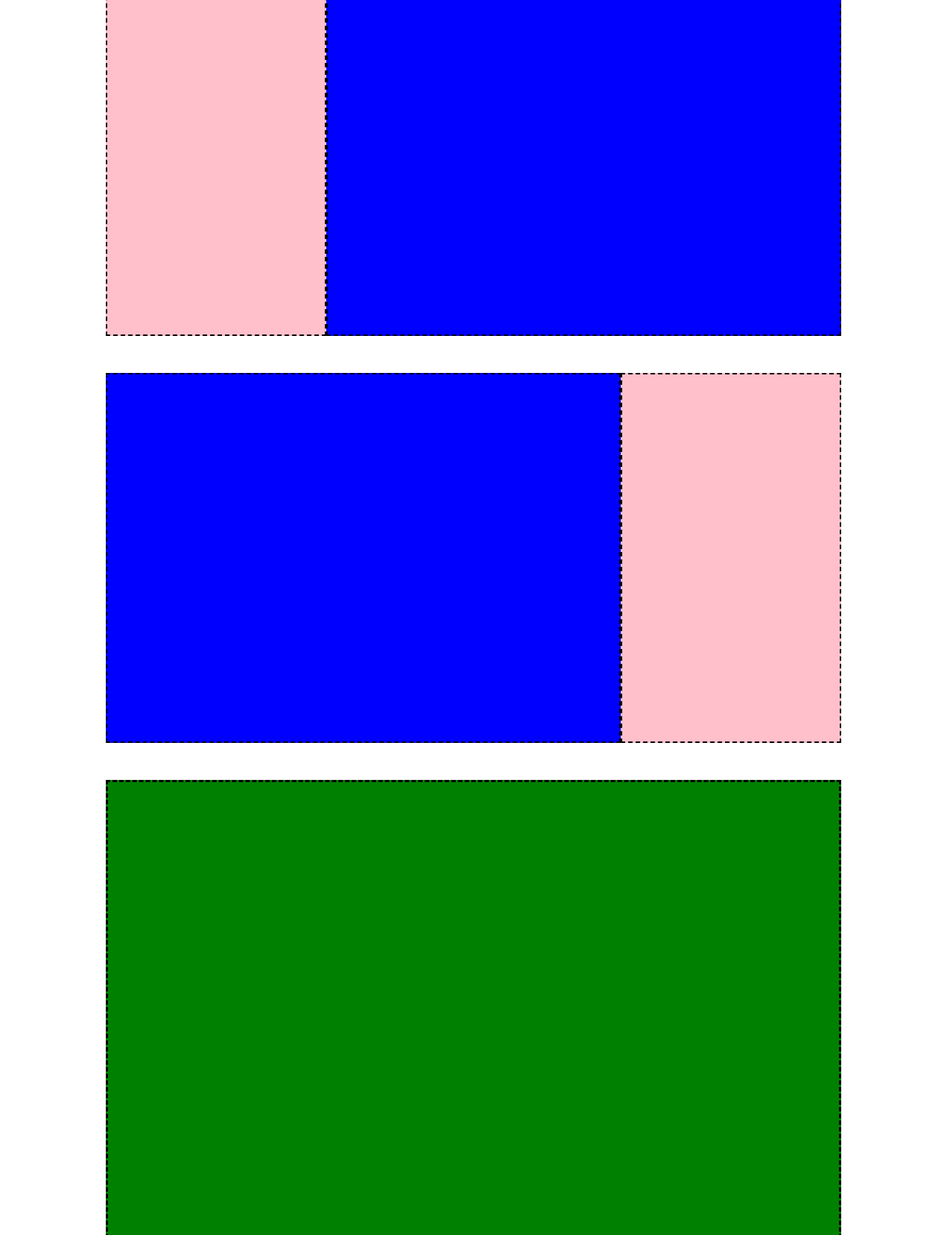
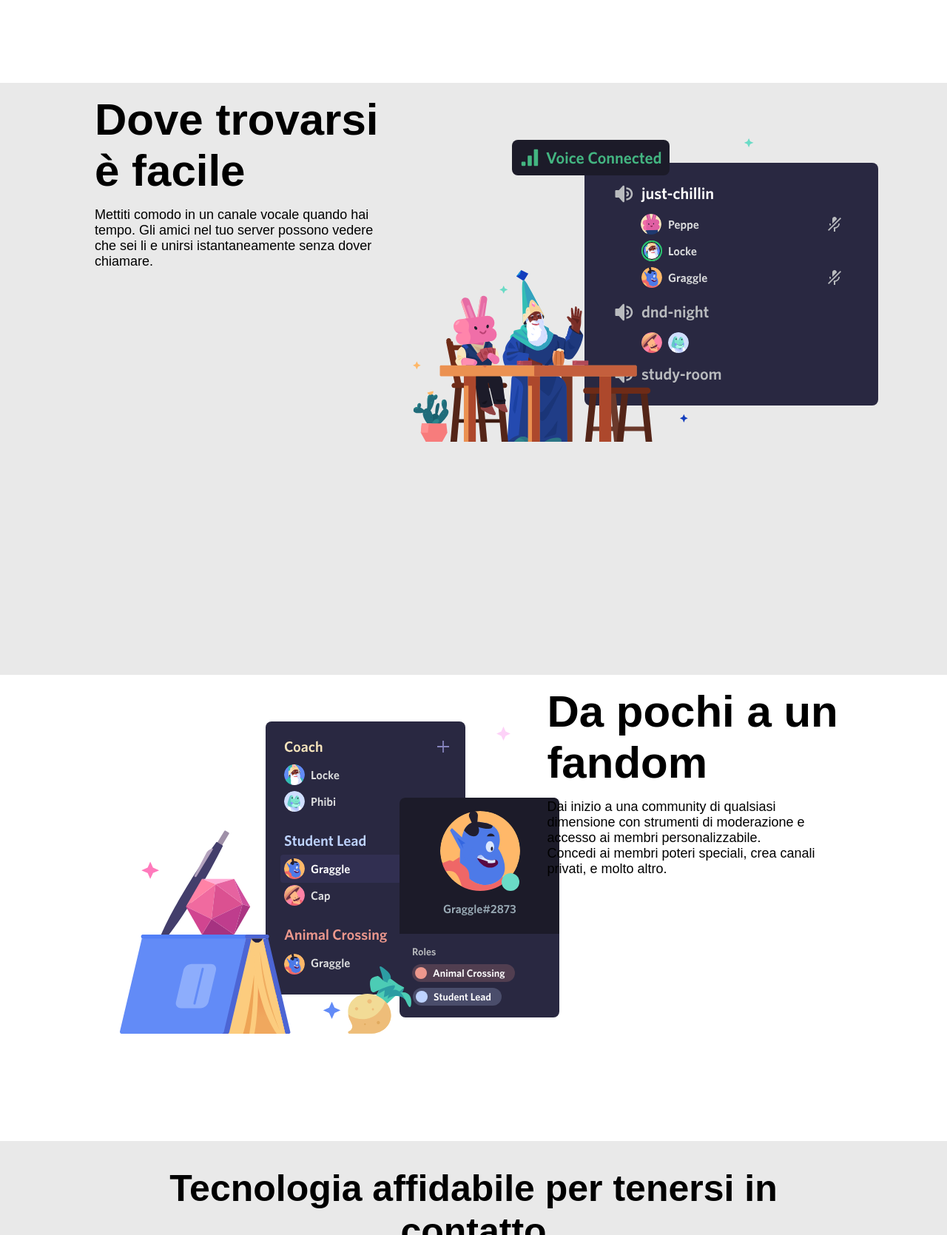
Before and after one commit to riccardotrezzi/htmlcss-discord, a plain HTML site: page index.html in a window 1280 px wide. Shown: the part 1131-2800 px from the top of the page at 74% size. Drawn offline with Linux system fonts and the light colour scheme; a web font is replaced by a local one.

Commit message:
Fine Main

```diff
--- a/css/style.css
+++ b/css/style.css
@@ -33,6 +33,34 @@ h1{
     padding: 10px;
 }
 
+.h2-1{
+    font-size: 60px;
+    color: black;
+}
+
+#h2-2{
+    font-size: 50px;
+    text-align: center;
+    color: black;
+}
+
+#main-2-p{
+    font-size: 20px;
+    text-align: center;
+    color: black;
+    margin-top: 20px;
+}
+
+.main-1-p{
+    margin-top: 15px;
+    font-size: 18px;
+}
+
+#title-CTA{
+    text-align: center;
+    font-size: 35px;
+    background-image: url(../img/stars.svg);
+}
 /*General*/
 .container{
     margin: 0 auto;
@@ -42,7 +70,7 @@ h1{
 header{
     background-image: url(../img/jumbo.png);
     background-size: cover;
-    margin-bottom: 20px;
+    margin-bottom: 100px;
     max-width: 100%;
     min-height: 500px;
 }
@@ -51,17 +79,21 @@ header > section{
     margin: 50px 0 0 0;
 }
 
-
 main aside{
-    width: 70%;
+    display: flex;
+    width: 60%;
 }
 
 main article{
-    width: 30%;
+    width: 40%;
+}
+
+.background-3{
+    min-height: 800px;
+    background-color: rgb(233, 233, 233);
 }
 
 /*Button*/
-
 .button-1{
     background-color: white;
     border-radius: 10px;
@@ -69,7 +101,6 @@ main article{
     padding: 5px 5px;
     margin: 5px 0;
 }
-
 
 .button-2{
     background-color: white;
@@ -87,6 +118,16 @@ main article{
     box-shadow: 0 0 20px rgba(0, 0, 0, 0.715);
 }
 
+.button-4{
+    display: flex;
+    background-color: #7289da;
+    border-radius: 10px;
+    width: max-content;
+    padding: 10px;
+    box-shadow: 0 0 20px #7289da9b;
+    margin-top: 20px;
+}
+
 .button-2 > a{
     text-decoration: none;
     color: black
@@ -96,6 +137,13 @@ main article{
     text-decoration: none;
     color: rgb(255, 255, 255);
 }
+
+.button-4 > a{
+    text-decoration: none;
+    color: rgb(255, 255, 255);
+    font-size: 30px;
+}
+
 
 /*Header*/
 .un-menu{
@@ -131,8 +179,12 @@ a {
     text-align: end;
     width: 25%;
 }
-
-
+.box-1{
+    display: flex;
+    flex-direction: column;
+    margin: 10px;
+    width: 60%;
+}
 
 /*Flex Container*/
 
@@ -158,26 +210,71 @@ a {
     justify-content: space-around;
 }
 
-.box-1{
+.flex-container-2{
+    display: flex;
+    padding: 15px;
+    margin-bottom: 100px;
+}
+
+.flex-container-3{
+    display: flex;
+    flex-direction: row-reverse;
+    padding-top: 15px;
+    margin-bottom: 100px;
+}
+
+.cta-main{
     display: flex;
     flex-direction: column;
-    margin: 10px;
-    width: 60%;
+    align-items: center;
 }
 
 /*Main*/
+.flex-container-2 > aside{
+    min-height: 500px;
+}
+
+.flex-container-2 > article{
+    min-height: 500px;
+
+}
+
+.flex-container-3 > aside{
+
+    min-height: 500px;
+}
+
+.flex-container-3 > article{
+
+    min-height: 500px;
+}
+
+.flex-container-3 > aside article{
+    align-items: center;
+}
+
+.flex-container-2-1{
+    display: flex;
+    padding: 15px;
+}
+
+.box-2{
+    display: flex;
+    flex-direction: column;
+    width: 100%;
+    min-height: 800px;
+    padding: 20px;
+}
 
 /*Footer*/
 
 
 
 /*Debug*/
-
-
-.debug .background-4{
+/*.debug .background-4{
     background-color:rgb(1, 204, 163);
     width:80%;
-}
+}*/
 
 /*.debug .flex-container-1{
     display: flex;
@@ -186,23 +283,25 @@ a {
     padding: 15px;
 }*/
 
-.debug .flex-container-2{
+/*.debug .flex-container-2{
     display: flex;
     padding: 15px;
     margin-bottom: 20px;
-}
+}*/
 
-.debug .flex-container-2-1{
+/*.debug .flex-container-2-1{
     display: flex;
     padding: 15px;
-}
+}*/
 
-.debug .flex-container-3{
+
+/*.debug .flex-container-3{
     display: flex;
     flex-direction: row-reverse;
     padding: 15px;
     margin-bottom: 20px;
-}
+}*/
+
 
 .debug .flex-container-4{
     display: flex;
@@ -240,25 +339,25 @@ a {
     border: 2px dashed rgb(255, 255, 255);
 }*/
 
-.debug aside{
+/*.debug aside{
     min-height: 500px;
     background-color: blue;
     border: 2px dashed black;
-}
+}*/
 
-.debug article{
+/*.debug article{
     min-height: 500px;
     background-color: pink;
     border: 2px dashed black;
-}
+}*/
 
-.debug .box-green{
+/*.debug .box-green{
     width: 100%;
     min-height: 800px;
     background-color: green;
     border: 3px dashed black;
     padding: 20px;
-}
+}*/
 
 .debug footer{
     background-color: rgb(53, 53, 53);
--- a/index.html
+++ b/index.html
@@ -13,7 +13,7 @@
 
     </head>
     <body class="debug">
-        <div>
+
         <!--Header-->
         <header>
 
@@ -62,42 +62,85 @@
                                     Apri Discord nel tuo browser
                                 </a>
                             </div>
-
                         </div>
-
                     </div>
-
                 </div>
             </section>
-
         </header>
 
         <!--Main-->
         <main>
             <div>
-                    <div class="container flex-container-2">
-                        <aside></aside>
-                        <article></article>
+                <div class="container flex-container-2 div-1">
+                    <aside>
+                        <img src="img/item1.svg" alt="item-1">
+                    </aside>
+                    <article>
+                        <h2 class="h2-1">
+                            Un luogo a invito con tutto lo spazio necessario per parlare
+                        </h2>
+                        <p class="main-1-p">
+                            I server sono organizzati in canali tematici in cui puoi collaborare, condividere o semplicemente parlare della tua giornata senza intasare una chat di gruppo.
+                        </p>
+                    </article>
                 </div>
 
                 <div class="background-3">
-                        <div class="container flex-container-3">
-                            <aside></aside>
-                            <article></article>
+                    <div class="container flex-container-3 div-2">
+                        <aside>
+                            <img src="img/item2.svg" alt="item-2">
+                        </aside>
+                        <article>
+                            <h2 class="h2-1">
+                                Dove trovarsi è facile
+                            </h2>
+                            <p class="main-1-p">
+                                Mettiti comodo in un canale vocale quando hai tempo. Gli amici nel tuo server possono vedere che sei li e unirsi istantaneamente senza dover chiamare.
+                            </p>
+                        </article>
+
                     </div>
                 </div>
 
-                    <div class="container flex-container-2">
-                        <aside></aside>
-                        <article></article>
-                    </div>
+                <div class="container flex-container-2 div-1">
+                    <aside>
+                        <img src="img/item3.svg" alt="item-3">
+                    </aside>
+                    <article>
+                        <h2 class="h2-1">
+                            Da pochi a un fandom
+                        </h2>
+                        <p class="main-1-p">
+                            Dai inizio a una community di qualsiasi dimensione con strumenti di moderazione e accesso ai membri personalizzabile.<br>
+                            Concedi ai membri poteri speciali, crea canali privati, e molto altro.
+                        </p>
+                    </article>
                 </div>
 
                 <section class="background-3">
                     <div class="container flex-container-2-1">
-                            <div class="box-green"></div>
+                        <div class="box-2">
+
+                            <h2 id="h2-2">
+                                Tecnologia affidabile per tenersi in contatto
+                            </h2>
+
+                            <p id="main-2-p">
+                                Video e audio a bassa latenza ti faranno sentire come se foste tutti nella stessa stanza. Fai ciao in video, guarda gli amici giocare in streaming, o riunitevi in un sessione di disegno con la condivisione dello schermo.
+                            </p>
+
+                            <img src="img/item4-big.svg" alt="">
+
+                            <div class="cta-main">
+                                <h3 id="title-CTA">Pronto a iniziare una nuova avventura?</h3>
+                                <div class="button-4">
+                                    <a href="#">&DownArrow;Scarica per Mac</a>
+                                </div>
+                            </div>
+                        </div>
                     </div>
                 </section>
+            </div>
         </main>
 
         <!--Footer-->
@@ -119,7 +162,5 @@
                     <div class="small-rectangle">Button</div>
             </div>
         </footer>
-        </div>
-
     </body>
 </html>
```
Also changed, not shown: img/._wave.svg (added). Lines whose indentation alone changed are shown as unchanged.
